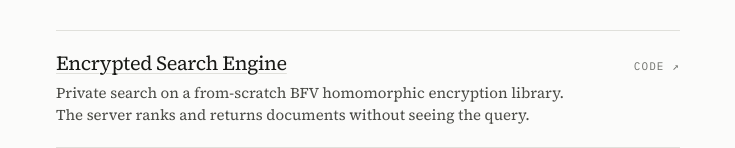
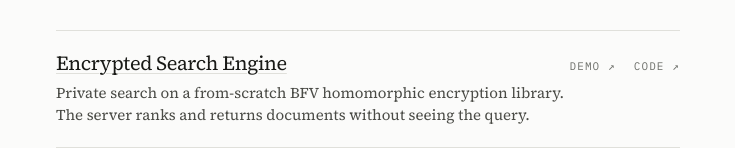
Before and after one commit to mhbtz1/personal-website, a React (Vite) app: page /projects in a window 1280 px wide. Shown: the part 172-320 px from the top of the page, without its empty margins (272-1007 px from the left). Built offline with nearby package versions, Linux system fonts and the light colour scheme.

Commit message:
Link encrypted search engine demo at search.habtem.dev

```diff
--- a/src/data/projects.ts
+++ b/src/data/projects.ts
@@ -16,7 +16,10 @@ export const PROJECTS: Project[] = [
     title: 'Encrypted Search Engine',
     summary:
       'Private search on a from-scratch BFV homomorphic encryption library. The server ranks and returns documents without seeing the query.',
-    links: [{ label: 'Code', href: 'https://github.com/mhbtz1/bfv-private-search' }],
+    links: [
+      { label: 'Demo', href: 'https://search.habtem.dev' },
+      { label: 'Code', href: 'https://github.com/mhbtz1/bfv-private-search' },
+    ],
   },
   {
     slug: 'effectful-prompt-optimizer',
```
